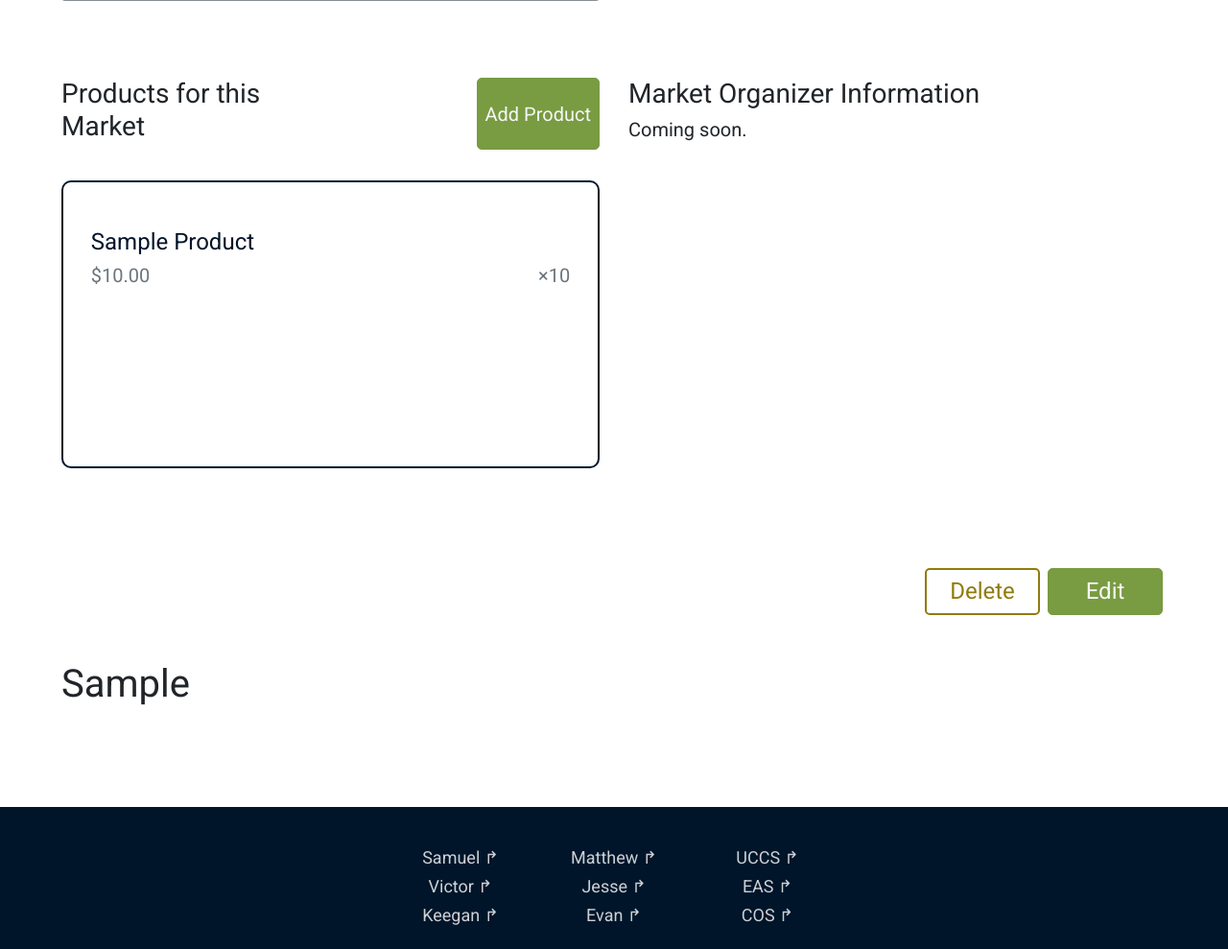
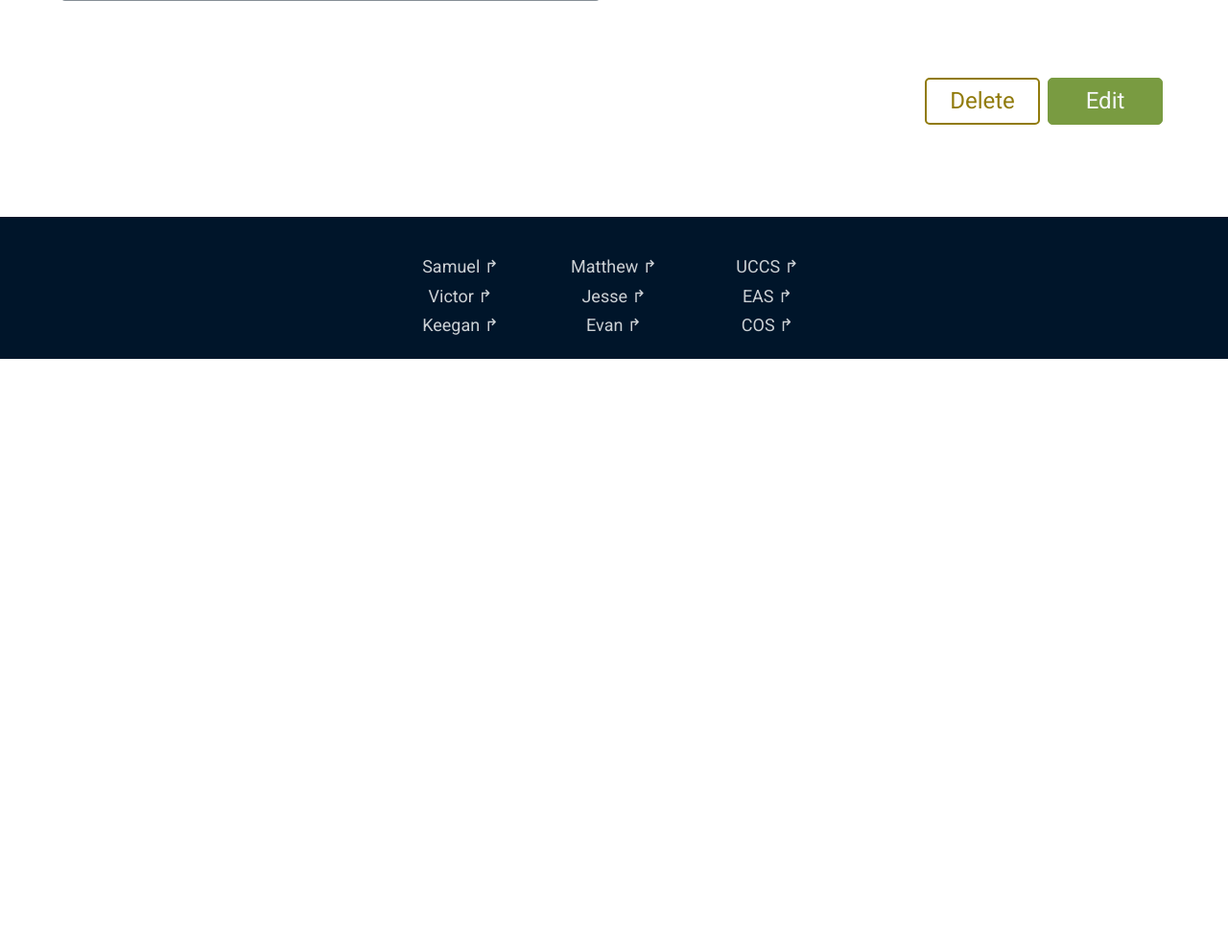
Before and after one commit to UCCS-CS4300-5300/group2-fall2023, a Django app: page /markets/details/1 in a window 1280 px wide. Shown: the part 539-1528 px from the top of the page at 96% size. After the commit the page ends 913 px from the top, so only its background shows below. Run offline with Django 3.2, Linux system fonts and the light colour scheme; a user stored in the database is signed in; tables that the repository leaves empty hold one stand-in row (values such as "Sample post"); parts of the project's set-up code (start-up, migrations or seed data) failed here and were passed over; some libraries are stand-ins or nearby versions.

Commit message:
Added guard clauses and tested filtering
Added guard statements in accordance with the specified TODO comments in the template. Also added some debugging code to only display markets on the list that match the user's ID.

```diff
--- a/Events/templates/event_detail.html
+++ b/Events/templates/event_detail.html
@@ -25,7 +25,7 @@
         </div>
     </div>
 
-    <!-- TODO if the user IS NOT the organizer of this event, display the vendor information and products -->
+    {% if user.id != event.organizer.id %}
     <div class="row mt-5 pt-4">
         <div class="col-md-6 d-flex flex-column">
             <div class="row">
@@ -69,8 +69,9 @@
             <h5>Coming soon.</h5>
         </div>
     </div>
+    {% endif %}
 
-    <!-- TODO if the user IS the organizer of this event, display the edit/delete options -->
+    {% if user.id == event.organizer.id %}
     <div class="row mt-5 pt-4 justify-content-end">
         <div class="col-md-6 d-flex justify-content-end align-self-center">
             <a
@@ -87,10 +88,6 @@
             </a>
         </div>
     </div>
-
-    <!-- TEMP DEBUG -->
-    <div class="mt-5">
-        <h1> {{ event.organizer.username|title }} </h1>
-    </div>
+    {% endif %}
 </div>
 {% endblock %}
--- a/Events/templates/event_list.html
+++ b/Events/templates/event_list.html
@@ -13,6 +13,8 @@
     {% if eventlist %}
         <div class="row pt-4 mb-2">
         {% for event in eventlist %}
+            <!-- DEBUG TEST: Only displays the events that the currently logged-in user created. Displays nothing if the user is not logged in -->
+            {% if event.organizer.id == user.id %}
             <div class="col-md-4 my-3">
                 <a class="harvestly-card-link" href="{% url 'event-detail' event.id %}">
                     <div class="card">
@@ -23,6 +25,7 @@
                     </div>
                 </a>
             </div>
+            {% endif %}
         {% endfor %}
         </div>
     {% else %}
```
Also changed, not shown: Events/views.py (line endings or trailing spaces).
